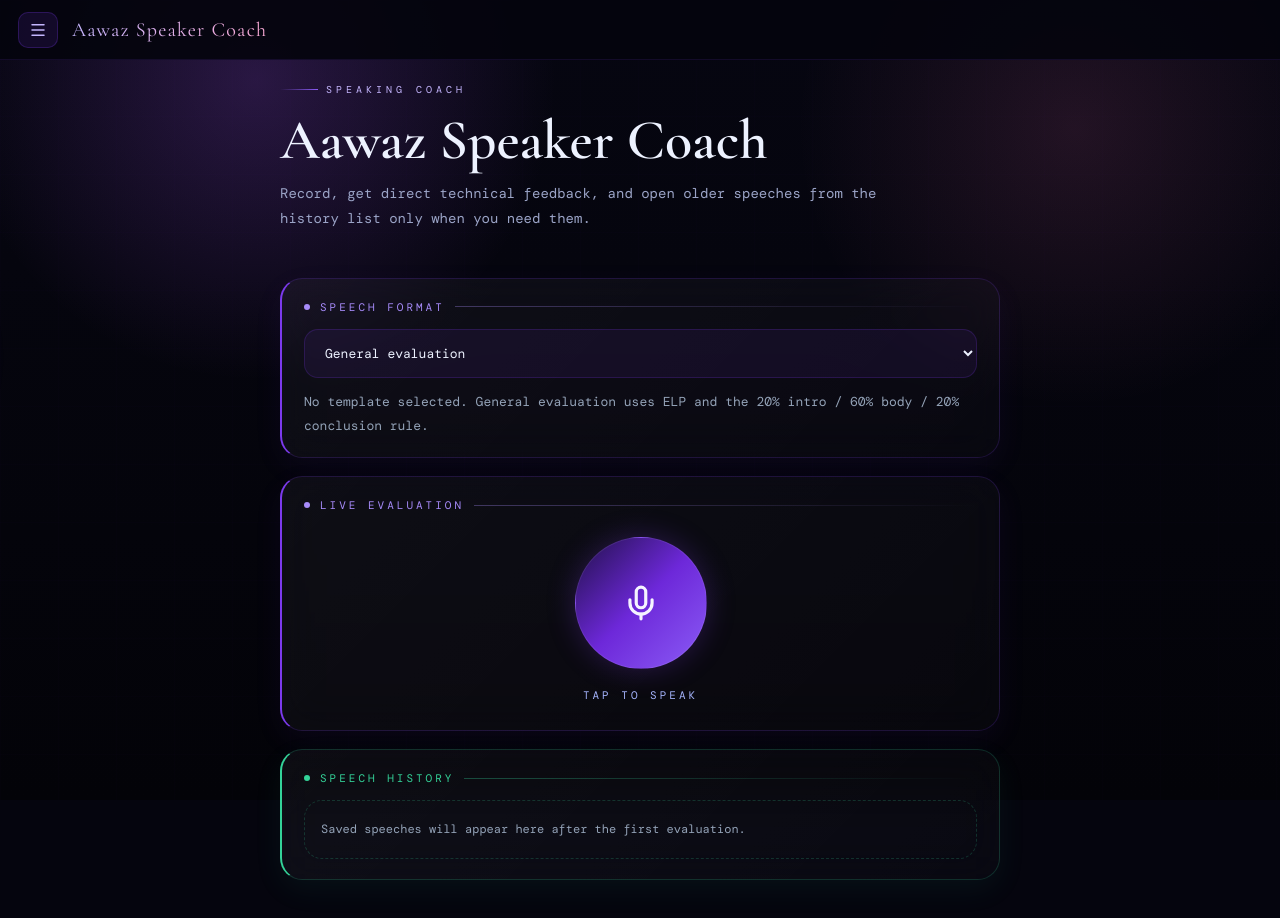
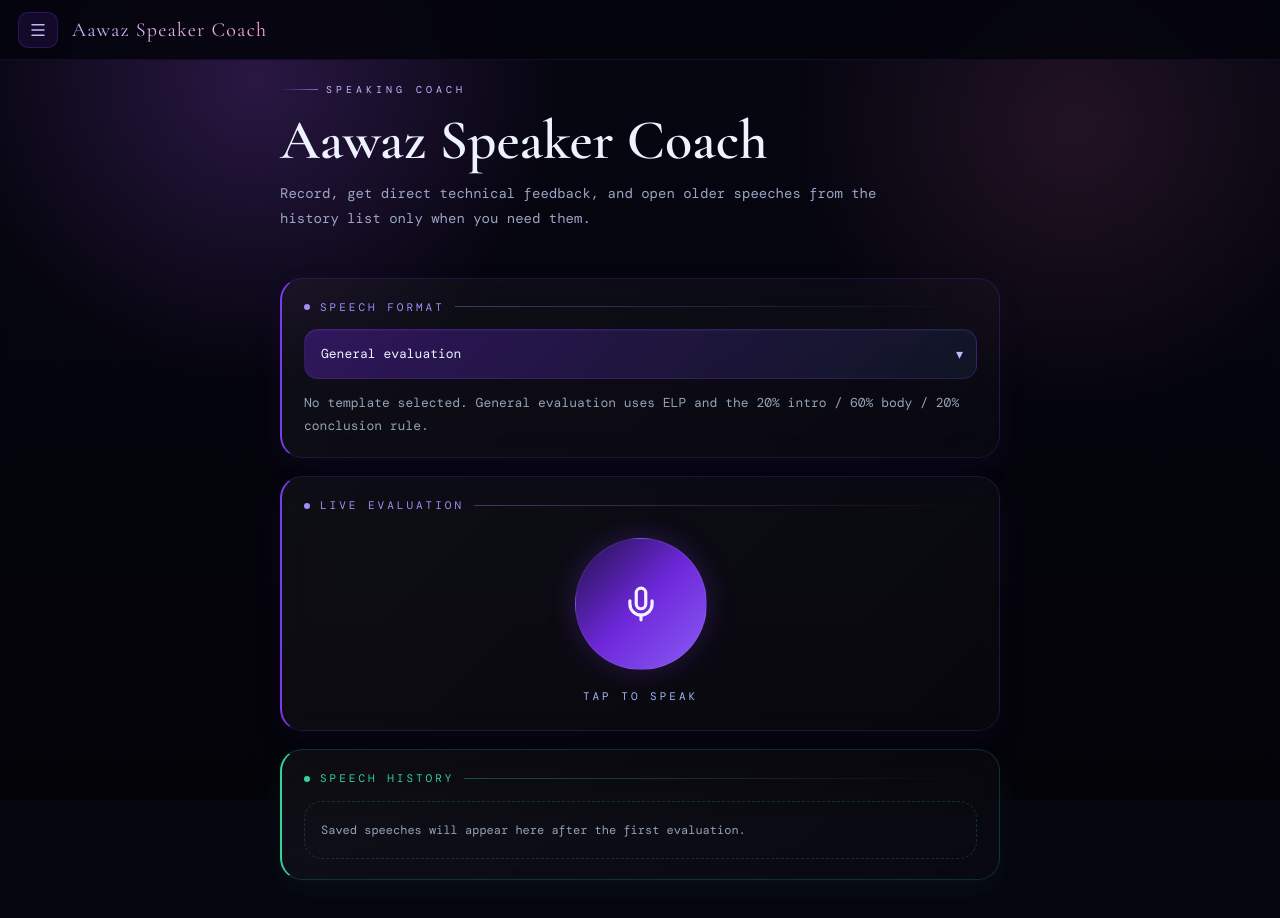
Before and after one commit to Aawaz-Niraula/aawaz-speaker-coach-2, a Next.js app: page / in a window 1280 px wide. Shown: the top 918 px of the page. Built offline with nearby package versions, Linux system fonts and the light colour scheme.

Commit message:
Refactor select component with improved styles

```diff
--- a/src/app/page.tsx
+++ b/src/app/page.tsx
@@ -82,28 +82,52 @@ function TemplateSelector({ selectedTemplateId, onChange }: { selectedTemplateId
     <>
       <GlassCard accent="#7c3aed">
         <SectionLabel text="Speech Format" color="#a78bfa" />
+        <div
+          style={{
+            position: 'relative',
+            marginBottom: 12,
+          }}
+        >
           <select
             value={selectedTemplateId ?? ''}
             onChange={(event) => onChange((event.target.value || null) as SpeechTemplateId | null)}
             style={{
               width: '100%',
               borderRadius: 14,
-            border: '1px solid rgba(124,58,237,.2)',
-            background: 'rgba(124,58,237,.08)',
+              border: '1px solid rgba(124,58,237,.25)',
+              background: 'linear-gradient(135deg, rgba(76,29,149,.55), rgba(17,24,39,.88))',
               color: '#edf2ff',
-            padding: '14px 16px',
+              padding: '14px 44px 14px 16px',
               fontSize: 13,
               fontFamily: "'DM Mono', monospace",
-            marginBottom: 12,
+              appearance: 'none',
+              WebkitAppearance: 'none',
+              MozAppearance: 'none',
+              outline: 'none',
+              boxShadow: 'inset 0 1px 0 rgba(255,255,255,.04)',
             }}
           >
-          <option value="">General evaluation</option>
+            <option value="" style={{ background: '#120f24', color: '#edf2ff' }}>General evaluation</option>
             {SPEECH_TEMPLATES.map((template) => (
-            <option key={template.id} value={template.id}>
+              <option key={template.id} value={template.id} style={{ background: '#120f24', color: '#edf2ff' }}>
                 {template.label}
               </option>
             ))}
           </select>
+          <div
+            style={{
+              position: 'absolute',
+              right: 14,
+              top: '50%',
+              transform: 'translateY(-50%)',
+              color: '#c4b5fd',
+              pointerEvents: 'none',
+              fontSize: 14,
+            }}
+          >
+            ▾
+          </div>
+        </div>
         <p style={{ color: '#94a3b8', lineHeight: 1.8, fontSize: 13, fontFamily: "'DM Mono', monospace" }}>
           {selectedTemplate ? `Active rubric: ${selectedTemplate.label}.` : 'No template selected. General evaluation uses ELP and the 20% intro / 60% body / 20% conclusion rule.'}
         </p>
```
Lines whose indentation alone changed are shown as unchanged.
